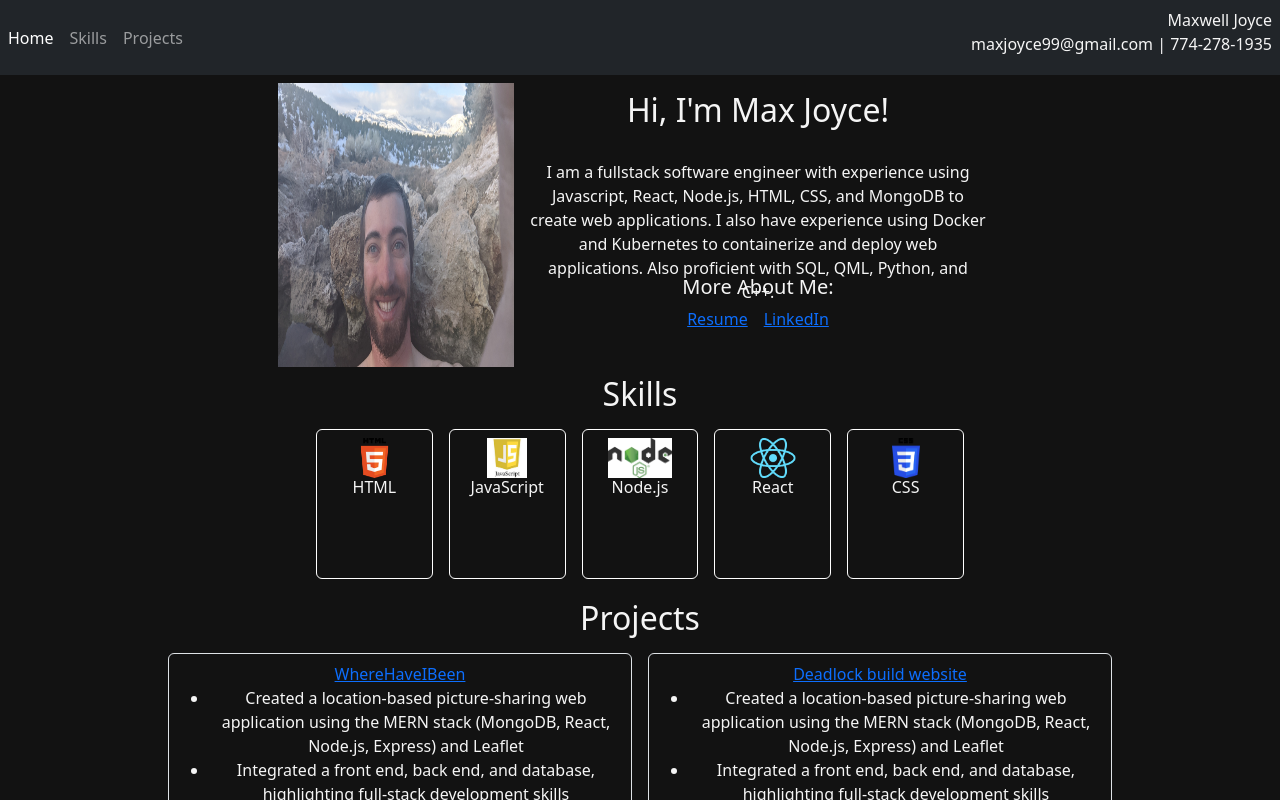
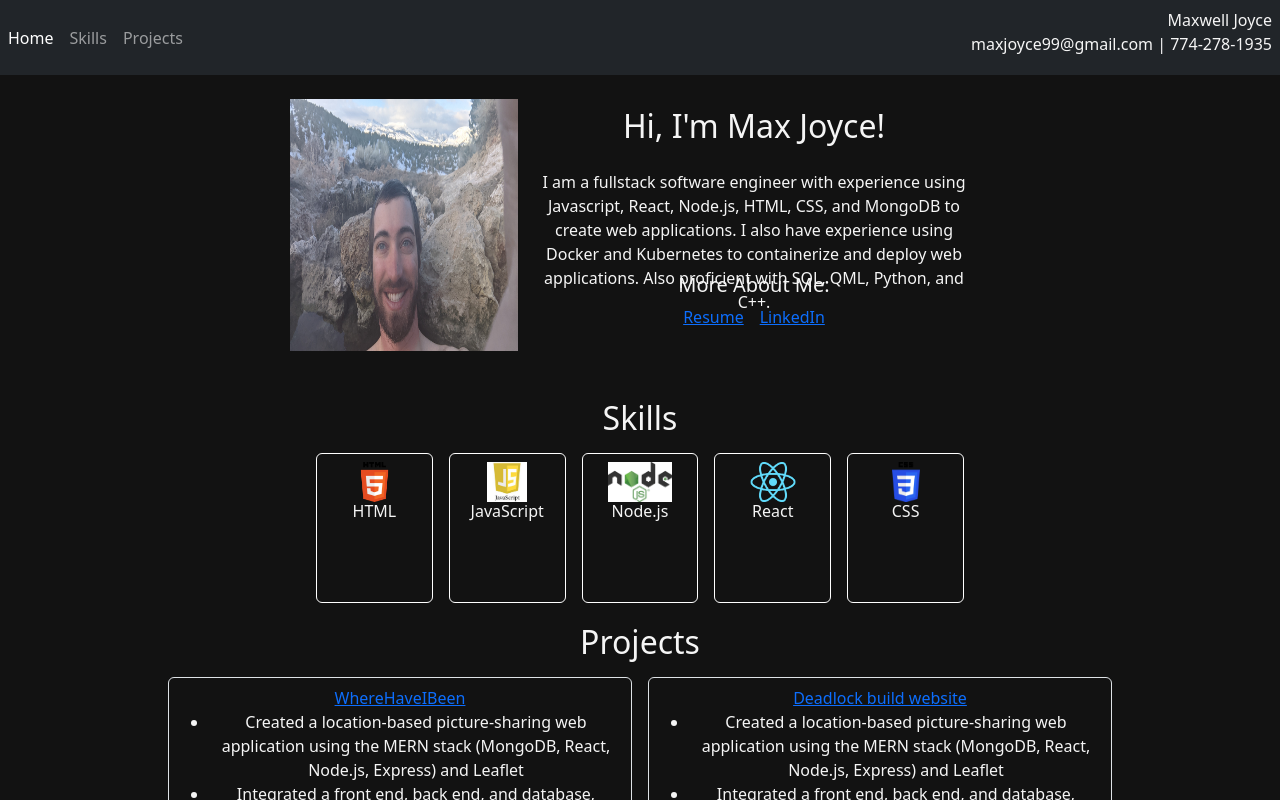
Before and after one commit to maxjoyce99/portfolio, a React (Create React App) app: page / in a window 1280 px wide. Shown: the top 800 px of the page. Built offline with nearby package versions, Linux system fonts and the light colour scheme.

Commit message:
Changed spacing and marging to be consistent across the page

```diff
--- a/src/App.js
+++ b/src/App.js
@@ -41,7 +41,7 @@ function App() {
 
     <body class="App">
       <section id="about" class="w-75 mx-auto" style={{ height: '300px' }}>
-        <div class="d-flex justify-content-center flex-box h-100 p-2">
+        <div class="d-flex justify-content-center flex-box h-100 p-4">
           <img class ="w-25 h-100" src={me_hot_spring}/>
           <div class="w-50 h-75 m-2">
             <h2 class="w-100 h-25 align-self-center">Hi, I'm Max Joyce!</h2>
@@ -68,7 +68,7 @@ function App() {
         </div>
       </section>
 
-      <section id="skills" class="w-50 mx-auto" style={{ height: '200px' }}>
+      <section id="skills" class="w-50 mx-auto m-4 " style={{ height: '200px' }}>
         <h2>Skills</h2>
         <div class="row justify-content-xl-between h-75" >
           <div class="skills_card col border border-white h-100 p-2 m-2 rounded ">
```
